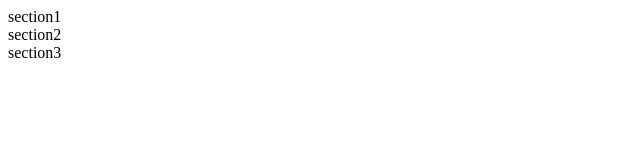
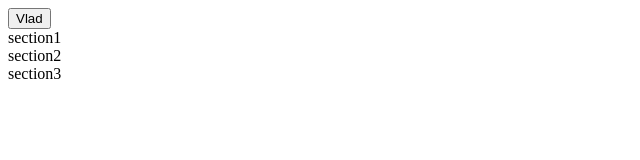
Before and after one commit to tetraider310/test-web, a plain HTML site: page index.html in a window 1280 px wide. Shown: the whole page, without its empty margins (0-640 px from the left). Drawn offline with Linux system fonts and the light colour scheme.

Commit message:
влад сделал коммит

```diff
--- a/index.html
+++ b/index.html
@@ -8,7 +8,7 @@
 <body>
     <div class="container">
     <header class="bg-gray">
-
+        <button>Vlad</button>
     </header>
     <main>
         <section class="bg-white">
```
